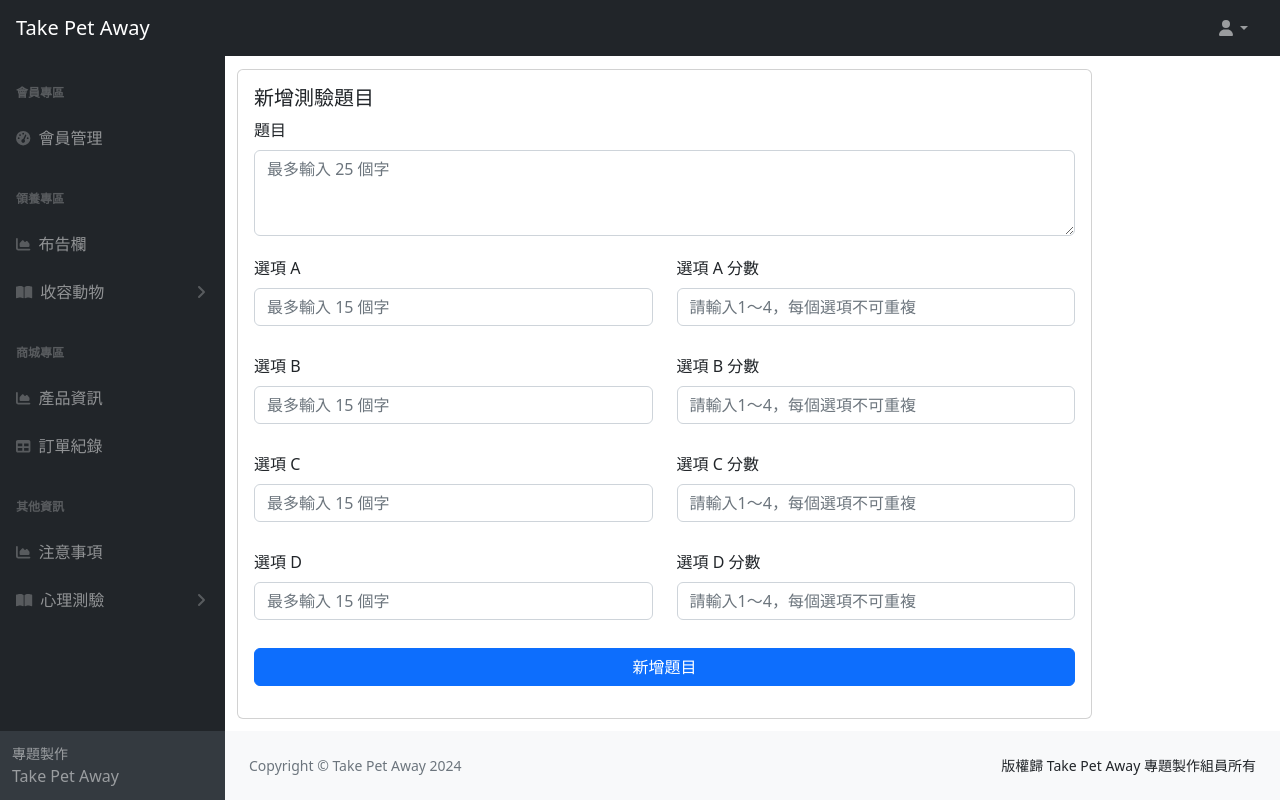
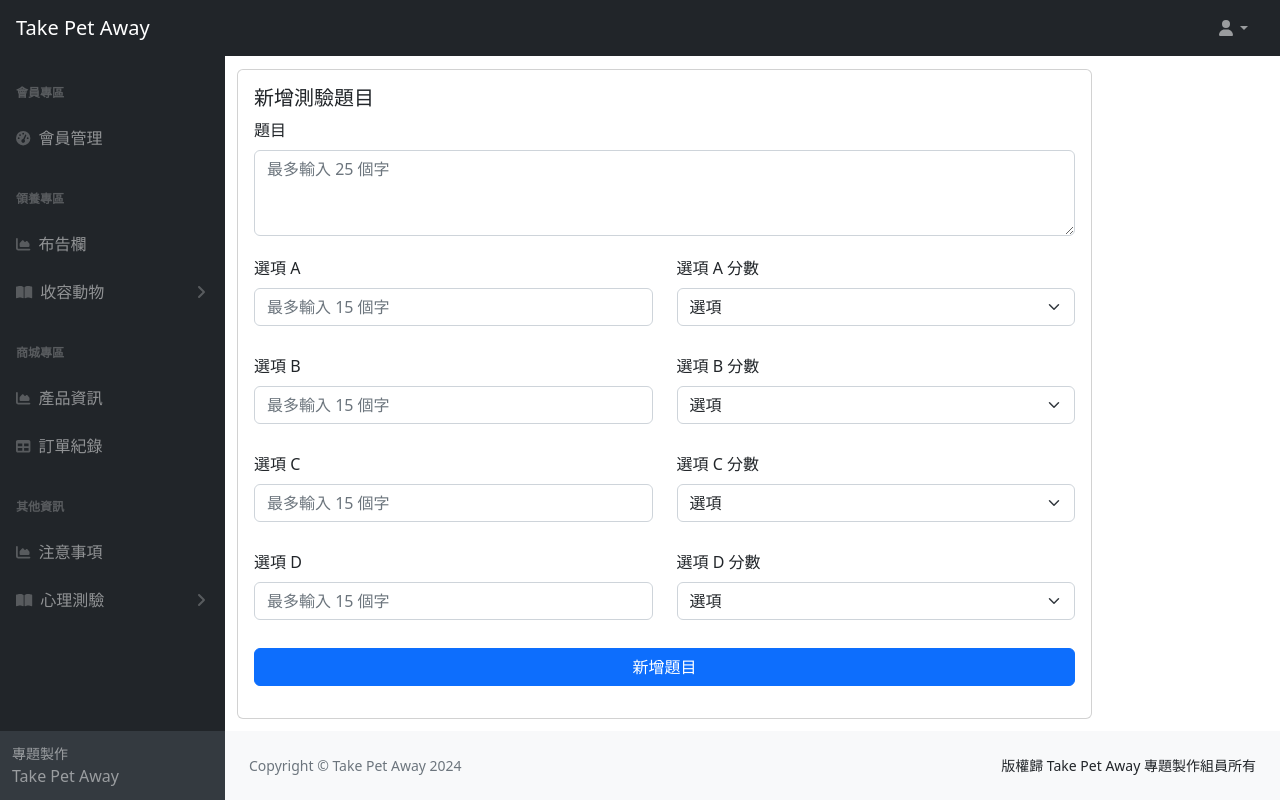
Before and after one commit to yingweng1120112/Backstage-take_pet_away, a PHP site: page /hearttest_question_add.php in a window 1280 px wide. Run offline with PHP 8.4, Linux system fonts and the light colour scheme; some libraries are stand-ins or nearby versions.

Commit message:
更改為下拉式選單

```diff
--- a/hearttest_question_add.php
+++ b/hearttest_question_add.php
@@ -36,7 +36,13 @@ $pageName = 'question_add'
                             </div>
                             <div class="col-md-6">
                                 <label for="valueA" class="form-label">選項 A 分數</label>
-                                <input type="text" class="form-control" id="valueA" name="option_value_a" placeholder="請輸入1～4，每個選項不可重複">
+                                <select class="form-select" aria-label="Default select example" name="option_value_a" id="valueA">
+                                    <option selected>選項</option>
+                                    <option value="1">1</option>
+                                    <option value="2">2</option>
+                                    <option value="3">3</option>
+                                    <option value="4">4</option>
+                                </select>
                                 <div class="form-text"></div>
                             </div>
                         </div>
@@ -48,7 +54,13 @@ $pageName = 'question_add'
                             </div>
                             <div class="col-md-6">
                                 <label for="valueB" class="form-label">選項 B 分數</label>
-                                <input type="text" class="form-control" id="valueB" name="option_value_b" placeholder="請輸入1～4，每個選項不可重複">
+                                <select class="form-select" aria-label="Default select example" name="option_value_b" id="valueB">
+                                    <option selected>選項</option>
+                                    <option value="1">1</option>
+                                    <option value="2">2</option>
+                                    <option value="3">3</option>
+                                    <option value="4">4</option>
+                                </select>
                                 <div class="form-text"></div>
                             </div>
                         </div>
@@ -60,7 +72,13 @@ $pageName = 'question_add'
                             </div>
                             <div class="col-md-6">
                                 <label for="valueC" class="form-label">選項 C 分數</label>
-                                <input type="text" class="form-control" id="valueC" name="option_value_c" placeholder="請輸入1～4，每個選項不可重複">
+                                <select class="form-select" aria-label="Default select example" name="option_value_c" id="valueC">
+                                    <option selected>選項</option>
+                                    <option value="1">1</option>
+                                    <option value="2">2</option>
+                                    <option value="3">3</option>
+                                    <option value="4">4</option>
+                                </select>
                                 <div class="form-text"></div>
                             </div>
                         </div>
@@ -72,7 +90,13 @@ $pageName = 'question_add'
                             </div>
                             <div class="col-md-6">
                                 <label for="valueD" class="form-label">選項 D 分數</label>
-                                <input type="text" class="form-control" id="valueD" name="option_value_d" placeholder="請輸入1～4，每個選項不可重複">
+                                <select class="form-select" aria-label="Default select example" name="option_value_d" id="valueD">
+                                    <option selected>選項</option>
+                                    <option value="1">1</option>
+                                    <option value="2">2</option>
+                                    <option value="3">3</option>
+                                    <option value="4">4</option>
+                                </select>
                                 <div class="form-text"></div>
                             </div>
                         </div>
@@ -158,13 +182,9 @@ $pageName = 'question_add'
         optionC.nextElementSibling.innerHTML = '';
         optionD.style.border = "1px solid #CCC";
         optionD.nextElementSibling.innerHTML = '';
-        valueA.style.border = "1px solid #CCC";
         valueA.nextElementSibling.innerHTML = '';
-        valueB.style.border = "1px solid #CCC";
         valueB.nextElementSibling.innerHTML = '';
-        valueC.style.border = "1px solid #CCC";
         valueC.nextElementSibling.innerHTML = '';
-        valueD.style.border = "1px solid #CCC";
         valueD.nextElementSibling.innerHTML = '';
 
 
@@ -200,26 +220,26 @@ $pageName = 'question_add'
             optionD.style.border = "2px solid red"
             optionD.nextElementSibling.innerHTML = '此欄為必填';
         }
-        if (valueA.value.length < 1) {
+        if (valueA.value === '選項') {
             isPass = false;
-            valueA.style.border = "2px solid red"
-            valueA.nextElementSibling.innerHTML = '此欄為必填';
+            valueA.nextElementSibling.innerHTML = '請選擇分數';
         }
-        if (valueB.value.length < 1) {
+        if (valueB.value === '選項') {
             isPass = false;
-            valueB.style.border = "2px solid red"
-            valueB.nextElementSibling.innerHTML = '此欄為必填';
+            valueB.nextElementSibling.innerHTML = '請選擇分數';
         }
-        if (valueC.value.length < 1) {
+        if (valueC.value === '選項') {
             isPass = false;
-            valueC.style.border = "2px solid red"
-            valueC.nextElementSibling.innerHTML = '此欄為必填';
+            valueC.nextElementSibling.innerHTML = '請選擇分數';
         }
-        if (valueD.value.length < 1) {
+        if (valueD.value === '選項') {
             isPass = false;
-            valueD.style.border = "2px solid red"
-            valueD.nextElementSibling.innerHTML = '此欄為必填';
+            valueD.nextElementSibling.innerHTML = '請選擇分數';
         }
+
+
+
+
 
 
         //欄位都有通過檢查 發AJAX取得值
```
Also changed, not shown: hearttest_question_edit-api.php (+11 -30 lines), hearttest_question_edit.php (+14 -12 lines).
